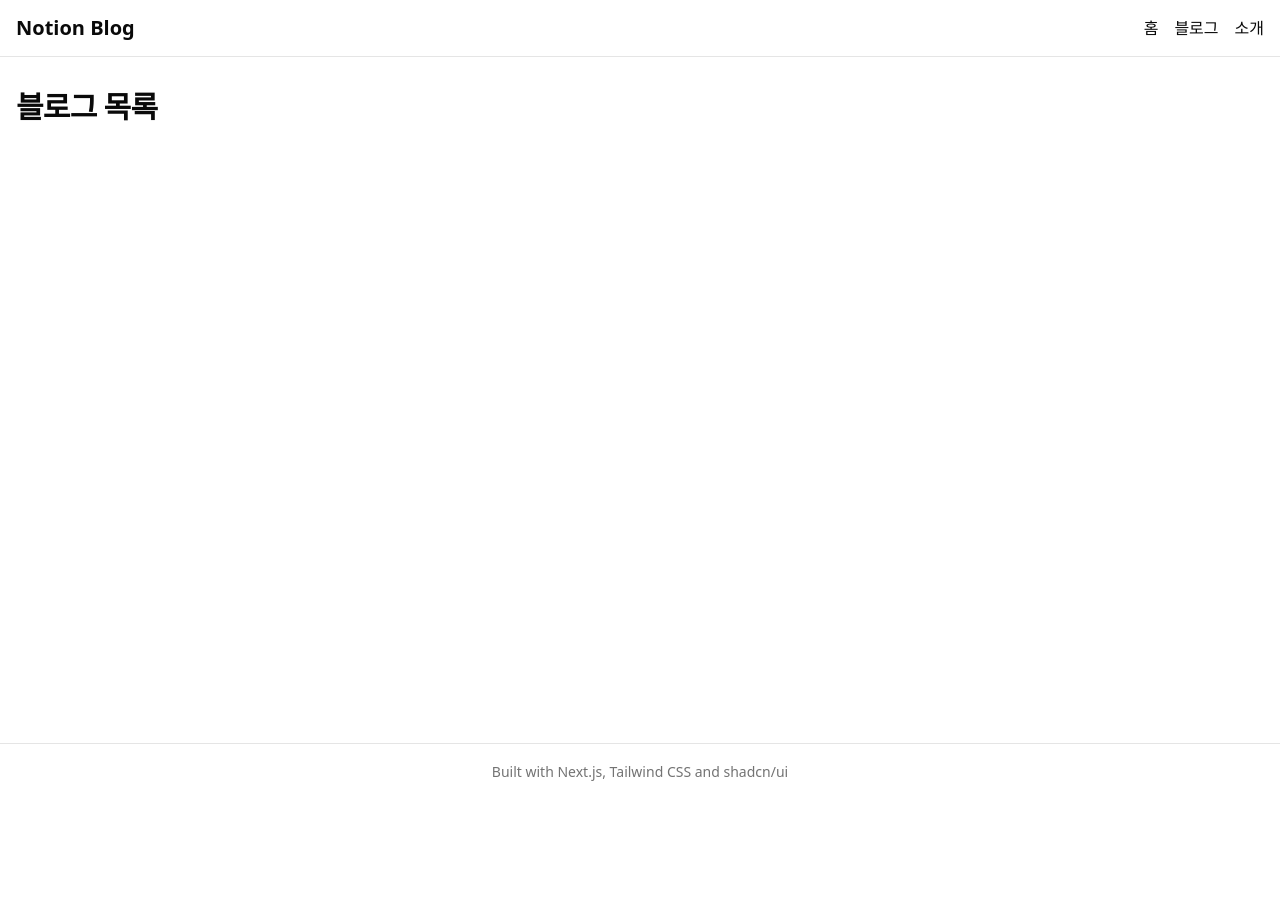
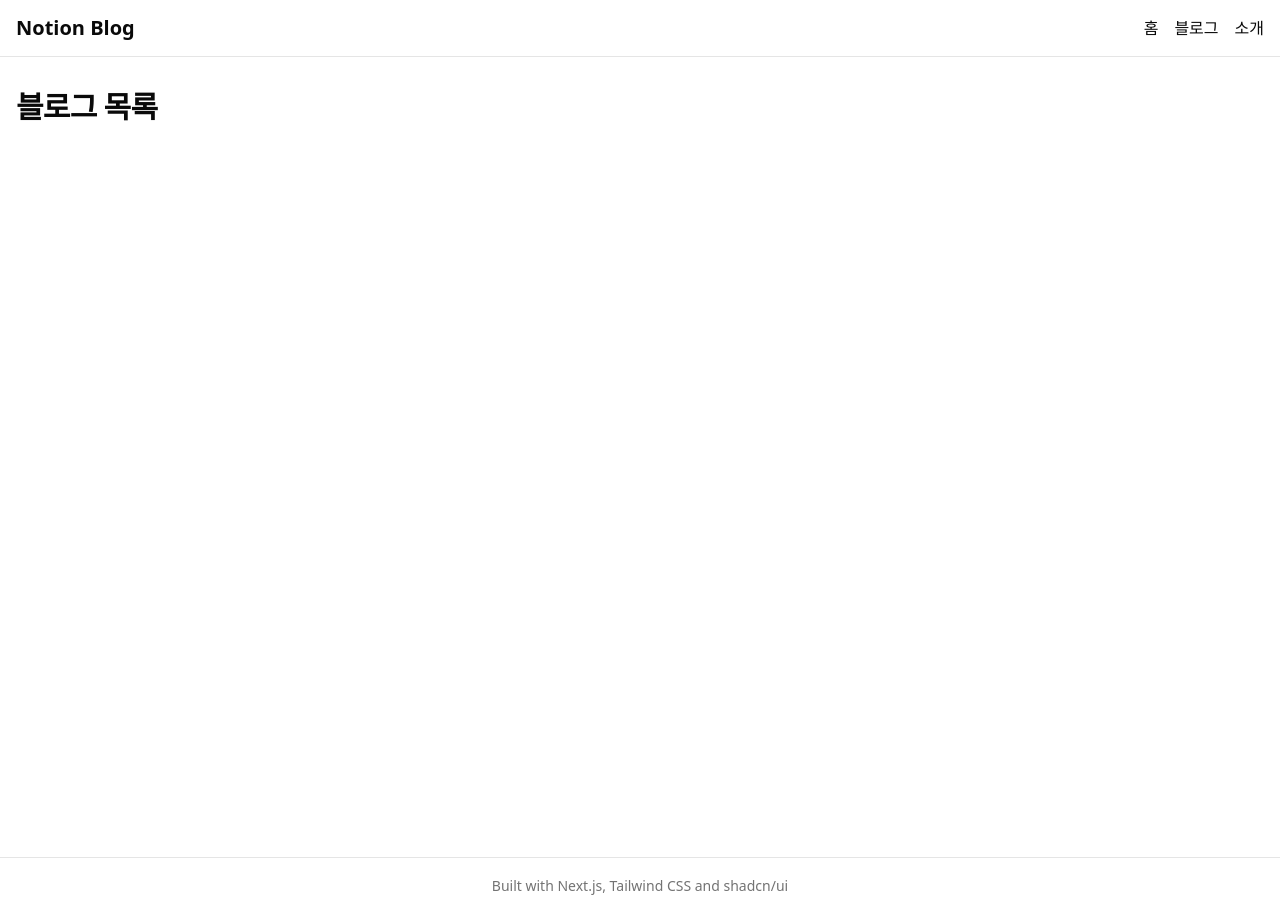
Before and after one commit to taewonnn/notion-blog, a Next.js app: page /blog in a window 1280 px wide. Before the commit the page ends 800 px from the top, so only its background shows below. Built offline with nearby package versions, Linux system fonts and the light colour scheme.

Commit message:
feat: 공통 레이아웃 설정

```diff
--- a/app/about/page.tsx
+++ b/app/about/page.tsx
@@ -1,12 +1,7 @@
-import Header from '@/components/layouts/Header';
-import Footer from '@/components/layouts/Footer';
-
 export default function About() {
   return (
     // min-h-screen으로 전체 높이 보장, grid로 3개 영역 분할
     <div className="flex min-h-screen flex-col">
-      {/* Header 영역 */}
-      <Header />
       {/* Main 영역 */}
       <main className="flex-1">
         <div className="container mx-auto px-4 py-8">
@@ -16,9 +11,6 @@ export default function About() {
           </div>
         </div>
       </main>
-
-      {/* Footer 영역 */}
-      <Footer />
     </div>
   );
 }
--- a/app/blog/page.tsx
+++ b/app/blog/page.tsx
@@ -1,12 +1,7 @@
-import Header from '@/components/layouts/Header';
-import Footer from '@/components/layouts/Footer';
-
 export default function Blog() {
   return (
     // min-h-screen으로 전체 높이 보장, grid로 3개 영역 분할
     <div className="flex min-h-screen flex-col">
-      {/* Header 영역 */}
-      <Header />
       {/* Main 영역 */}
       <main className="flex-1">
         <div className="container mx-auto px-4 py-8">
@@ -16,9 +11,6 @@ export default function Blog() {
           </div>
         </div>
       </main>
-
-      {/* Footer 영역 */}
-      <Footer />
     </div>
   );
 }
--- a/app/layout.tsx
+++ b/app/layout.tsx
@@ -1,6 +1,8 @@
 import type { Metadata } from 'next';
 import { Geist, Geist_Mono } from 'next/font/google';
 import './globals.css';
+import Header from '@/components/layouts/Header';
+import Footer from '@/components/layouts/Footer';
 
 const geistSans = Geist({
   variable: '--font-geist-sans',
@@ -24,7 +26,16 @@ export default function RootLayout({
 }>) {
   return (
     <html lang="en">
-      <body className={`${geistSans.variable} ${geistMono.variable} antialiased`}>{children}</body>
+      <body className={`${geistSans.variable} ${geistMono.variable} antialiased`}>
+        {/* min-h-screen으로 전체 높이 보장 */}
+        <div className="flex min-h-screen flex-col">
+          {/* Header 영역 */}
+          <Header />
+          <main className="flex-1">{children}</main>
+          {/* Footer 영역 */}
+          <Footer />
+        </div>
+      </body>
     </html>
   );
 }
--- a/app/page.tsx
+++ b/app/page.tsx
@@ -1,16 +1,7 @@
-import Footer from '@/components/layouts/Footer';
-import Header from '@/components/layouts/Header';
 import { Card, CardHeader, CardTitle, CardDescription } from '@/components/ui/card';
 
 export default function Home() {
   return (
-    // min-h-screen으로 전체 높이 보장
-    <div className="flex min-h-screen flex-col">
-      {/* Header 영역 */}
-      <Header />
-
-      {/* Main 영역 */}
-      <main className="flex-1">
     <div className="container mx-auto px-4 py-8">
       <div className="space-y-8">
         {/* 섹션 제목 */}
@@ -30,10 +21,5 @@ export default function Home() {
         </div>
       </div>
     </div>
-      </main>
-
-      {/* Footer 영역 */}
-      <Footer />
-    </div>
   );
 }
--- a/components/layouts/Header.tsx
+++ b/components/layouts/Header.tsx
@@ -4,9 +4,9 @@ export default function Header() {
   return (
     <header className="sticky top-0 z-50 border-b">
       <div className="container mx-auto flex h-14 items-center px-4">
-        <a href="#" className="text-xl font-semibold">
+        <Link href="/" className="text-xl font-semibold">
           <span className="font-bold">Notion Blog</span>
-        </a>
+        </Link>
         <nav className="ml-auto flex items-center gap-4">
           <Link href="/" className="hover:text-primary font-medium">
             홈
```
Lines whose indentation alone changed are shown as unchanged.
